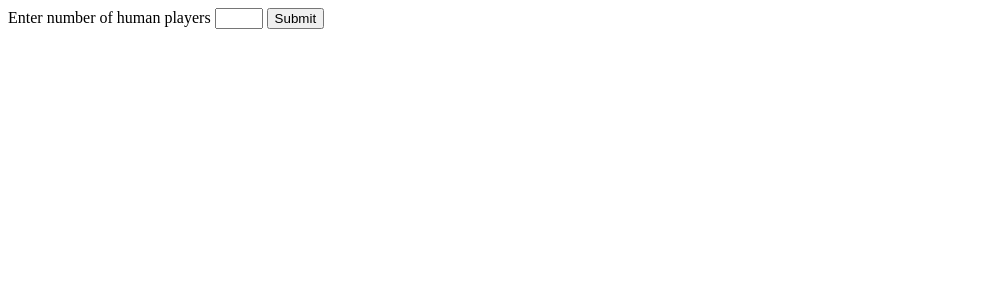
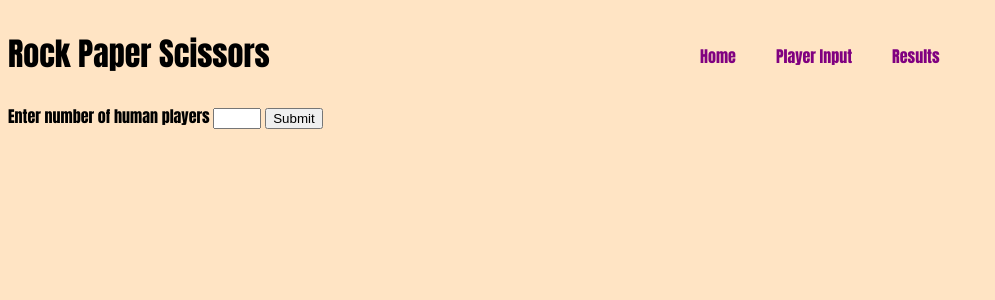
Before and after one commit to andrewhunter1612/flask-weekend-homework, a Flask app: page / in a window 1280 px wide. Shown: the top 300 px of the page, without its empty margins (0-995 px from the left). Run offline with Flask 2, Linux system fonts and the light colour scheme.

Commit message:
Doing some css stuff - waste of my life..

```diff
--- /dev/null
+++ b/app/static/styles.css
@@ -0,0 +1,25 @@
+body{
+    background-color: bisque;
+    font-family: Impact, Haettenschweiler, 'Arial Narrow Bold', sans-serif;
+}
+
+#header {
+    display: grid;
+    grid-template-columns: 1fr 1fr;
+}
+
+#header > nav > ul{
+    display: flex;
+    flex-flow: row wrap;
+    list-style: none;
+    text-decoration: none;
+}
+
+#header > nav > ul > li{
+    margin: 20px;
+}
+
+#header > nav > ul > li > a{
+    text-decoration: none;
+    color: purple;
+}
--- a/app/templates/home_page.html
+++ b/app/templates/home_page.html
@@ -4,8 +4,19 @@
     <meta charset="UTF-8">
     <meta name="viewport" content="width=device-width, initial-scale=1.0">
     <title>Rock Paper Scissors</title>
+    <link rel="stylesheet" href="{{ url_for('static', filename='styles.css') }}">
 </head>
 <body>
+    <header id="header">
+        <h1>Rock Paper Scissors</h1>
+        <nav id="nav-bar">
+            <ul>
+                <li><a href="/">Home</a></li>
+                <li><a href="player-input">Player Input</a></li>
+                <li><a href="/results">Results</a></li>
+            </ul>
+        </nav>
+    </header>
     <main>
         <header>
             <form action="/" method="POST">
```
Also changed, not shown: app/templates/player_input.html (+7 -0 lines), app/templates/results.html (+10 -1 lines), app/templates/header.html (added).
